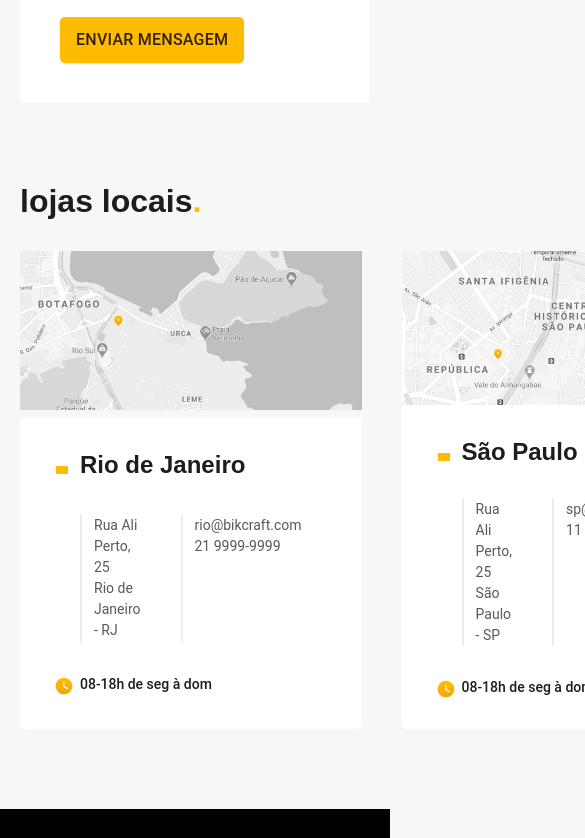
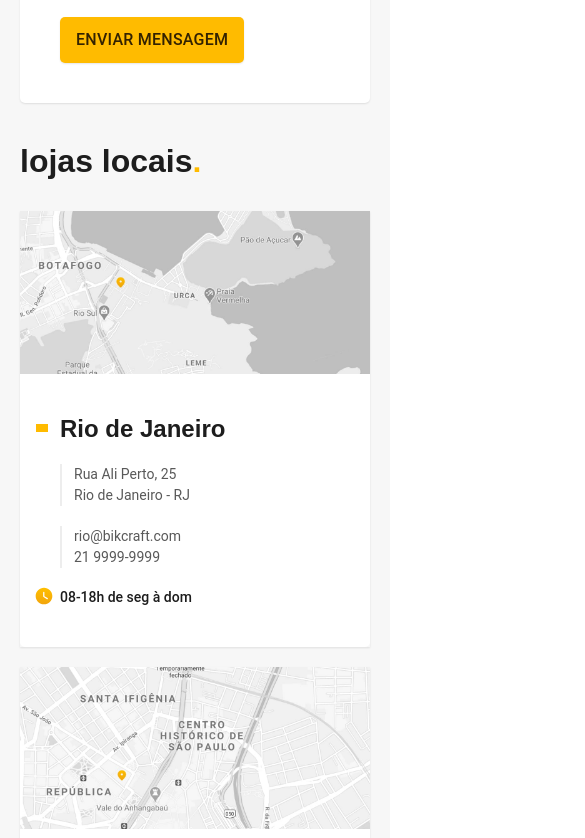
Before and after one commit to mbeaatriz/bikcraft, a plain HTML site: page contato.html in a window 390 px wide. Shown: the part 1162-2000 px from the top of the page, 585 px wide, since content can reach past the window. Drawn offline with Linux system fonts and the light colour scheme.

Commit message:
lojas responsivo

```diff
--- a/css/contato/contato.css
+++ b/css/contato/contato.css
@@ -10,7 +10,7 @@
 .contato-informacoes,
 .contato-formulario {
   padding: 60px;
-  box-sizing: 0 1px 2px rgba(0, 0, 0, 0.1);
+  box-shadow: 0px 1px 2px 0px #0000001a;
 }
 
 .contato-informacoes {
--- a/css/contato/lojas.css
+++ b/css/contato/lojas.css
@@ -15,6 +15,7 @@
 
 .lojas-cidade {
   display: grid;
+  box-shadow: 0px 1px 2px 0px #0000001a;
 }
 
 .lojas-informacoes {
@@ -67,3 +68,55 @@
 .lojas-informacoes-conteudo p {
   padding-left: 12px;
 }
+
+@media (max-width: 1200px) {
+  .lojas {
+    padding-top: 60px;
+    padding-bottom: 60px;
+  }
+
+  .lojas-informacoes-conteudo {
+    gap: 20px;
+  }
+
+  .lojas-informacoes h3::before {
+    top: 10px;
+    left: -24px;
+  }
+
+  .lojas-informacoes {
+    padding-right: 20px;
+  }
+}
+
+@media (max-width: 800px) {
+  .lojas-conteudo {
+    grid-template-columns: 1fr;
+    gap: 20px;
+  }
+
+  .lojas-informacoes {
+    padding: 40px;
+  }
+}
+
+@media (max-width: 600px) {
+  .lojas {
+    padding-top: 40px;
+    padding-bottom: 40px;
+  }
+
+  .lojas-informacoes {
+    gap: 20px;
+  }
+
+  .lojas-informacoes span::before {
+    top: -2px;
+  }
+}
+
+@media (max-width: 400px) {
+  .lojas-informacoes-conteudo {
+    flex-direction: column;
+  }
+}
```
